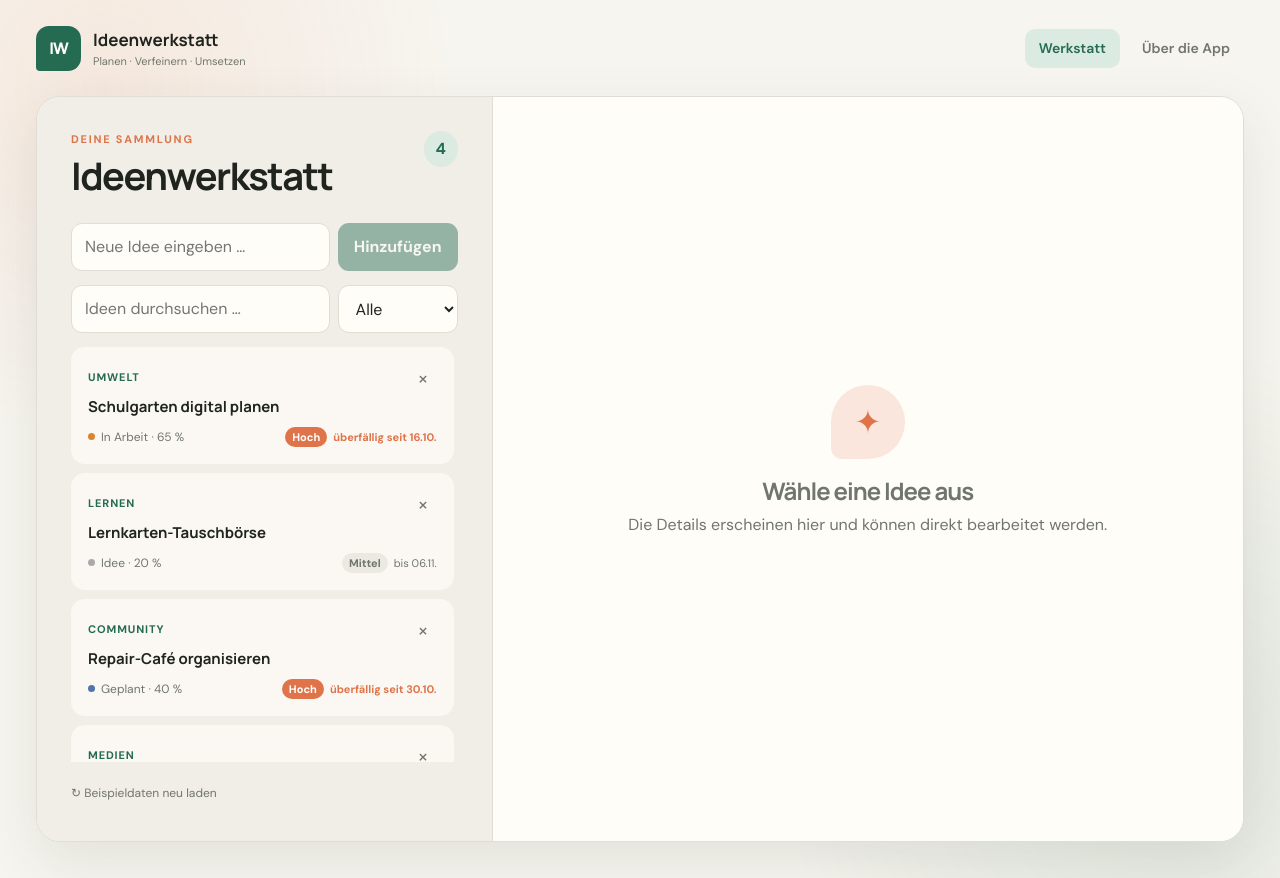
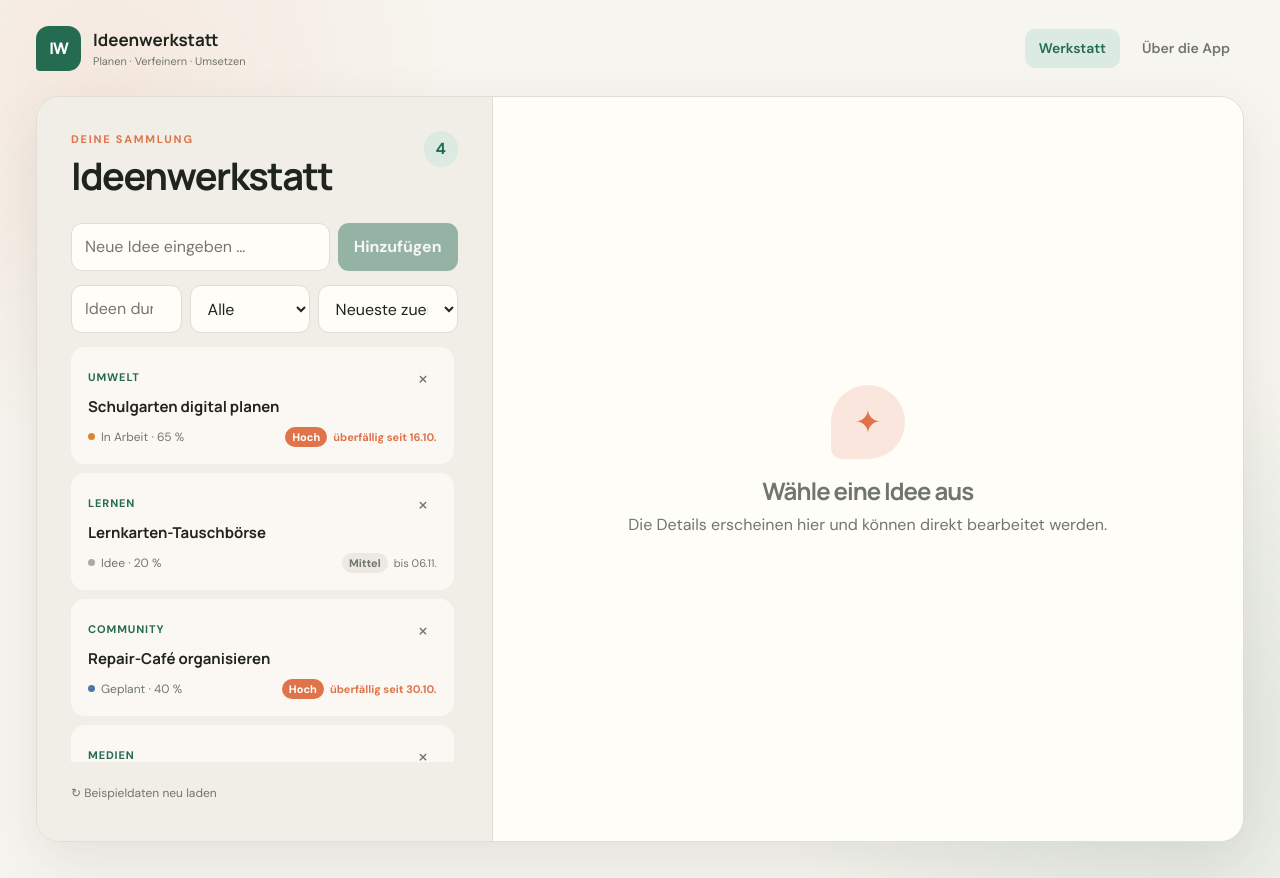
Before and after one commit to Floooooooooooooooooooo/Vue_Projekt, a Vue app: page / in a window 1280 px wide. Built offline with nearby package versions, Linux system fonts and the light colour scheme.

Commit message:
Add sorting by priority, due date and title

```diff
--- a/src/assets/main.css
+++ b/src/assets/main.css
@@ -128,7 +128,7 @@ h1, h2 { margin-bottom: 0; letter-spacing: -0.04em; line-height: 1.15; }
 }
 
 .add-form button:disabled { cursor: not-allowed; opacity: 0.45; }
-.filters { display: grid; grid-template-columns: 1fr 120px; gap: 8px; margin-bottom: 14px; }
+.filters { display: grid; grid-template-columns: 1fr 120px 140px; gap: 8px; margin-bottom: 14px; }
 
 .idea-list {
   display: flex;
--- a/src/constants.js
+++ b/src/constants.js
@@ -1,3 +1,9 @@
 export const STATUSES = ['Idee', 'Geplant', 'In Arbeit', 'Erledigt']
 export const PRIORITIES = ['Niedrig', 'Mittel', 'Hoch']
+export const SORT_OPTIONS = {
+  newest: 'Neueste zuerst',
+  priority: 'Priorität',
+  dueDate: 'Fälligkeit',
+  title: 'Titel (A–Z)',
+}
 export const STORAGE_KEY = 'idea-lab-items'
--- a/src/views/HomeView.vue
+++ b/src/views/HomeView.vue
@@ -4,7 +4,7 @@ import { useRoute, useRouter } from 'vue-router'
 import IdeaDetail from '@/components/IdeaDetail.vue'
 import IdeaList from '@/components/IdeaList.vue'
 import { useIdeas } from '@/composables/useIdeas'
-import { STATUSES } from '@/constants'
+import { PRIORITIES, SORT_OPTIONS, STATUSES } from '@/constants'
 
 const route = useRoute()
 const router = useRouter()
@@ -15,6 +15,7 @@ const { ideas, isLoading, errorMessage, loadIdeas, addIdea: createIdea, updateId
 // ref: einzelne UI-Zustände
 const searchTerm = ref('')
 const statusFilter = ref('Alle')
+const sortBy = ref('newest')
 const newTitle = ref('')
 
 const selectedId = computed(() => {
@@ -37,6 +38,19 @@ const filteredIdeas = computed(() => {
     const haystack = `${idea.title} ${idea.category} ${idea.owner}`.toLocaleLowerCase('de')
     return matchesStatus && haystack.includes(needle)
   })
+})
+
+const comparators = {
+  // höhere Priorität zuerst
+  priority: (a, b) => PRIORITIES.indexOf(b.priority) - PRIORITIES.indexOf(a.priority),
+  // Ideen ohne Datum landen am Ende
+  dueDate: (a, b) => (a.dueDate || '9999-12-31').localeCompare(b.dueDate || '9999-12-31'),
+  title: (a, b) => a.title.localeCompare(b.title, 'de'),
+}
+
+const sortedIdeas = computed(() => {
+  const compare = comparators[sortBy.value]
+  return compare ? [...filteredIdeas.value].sort(compare) : filteredIdeas.value
 })
 
 function selectIdea(id) {
@@ -90,6 +104,9 @@ onMounted(() => loadIdeas())
           <option>Alle</option>
           <option v-for="status in STATUSES" :key="status">{{ status }}</option>
         </select>
+        <select v-model="sortBy" aria-label="Sortierung">
+          <option v-for="(label, key) in SORT_OPTIONS" :key="key" :value="key">{{ label }}</option>
+        </select>
       </div>
 
       <p v-if="isLoading" class="notice">Ideen werden per Fetch geladen …</p>
@@ -99,7 +116,7 @@ onMounted(() => loadIdeas())
       </div>
       <IdeaList
         v-else
-        :ideas="filteredIdeas"
+        :ideas="sortedIdeas"
         :selected-id="selectedId"
         @select="selectIdea"
         @remove="removeIdea"
```
